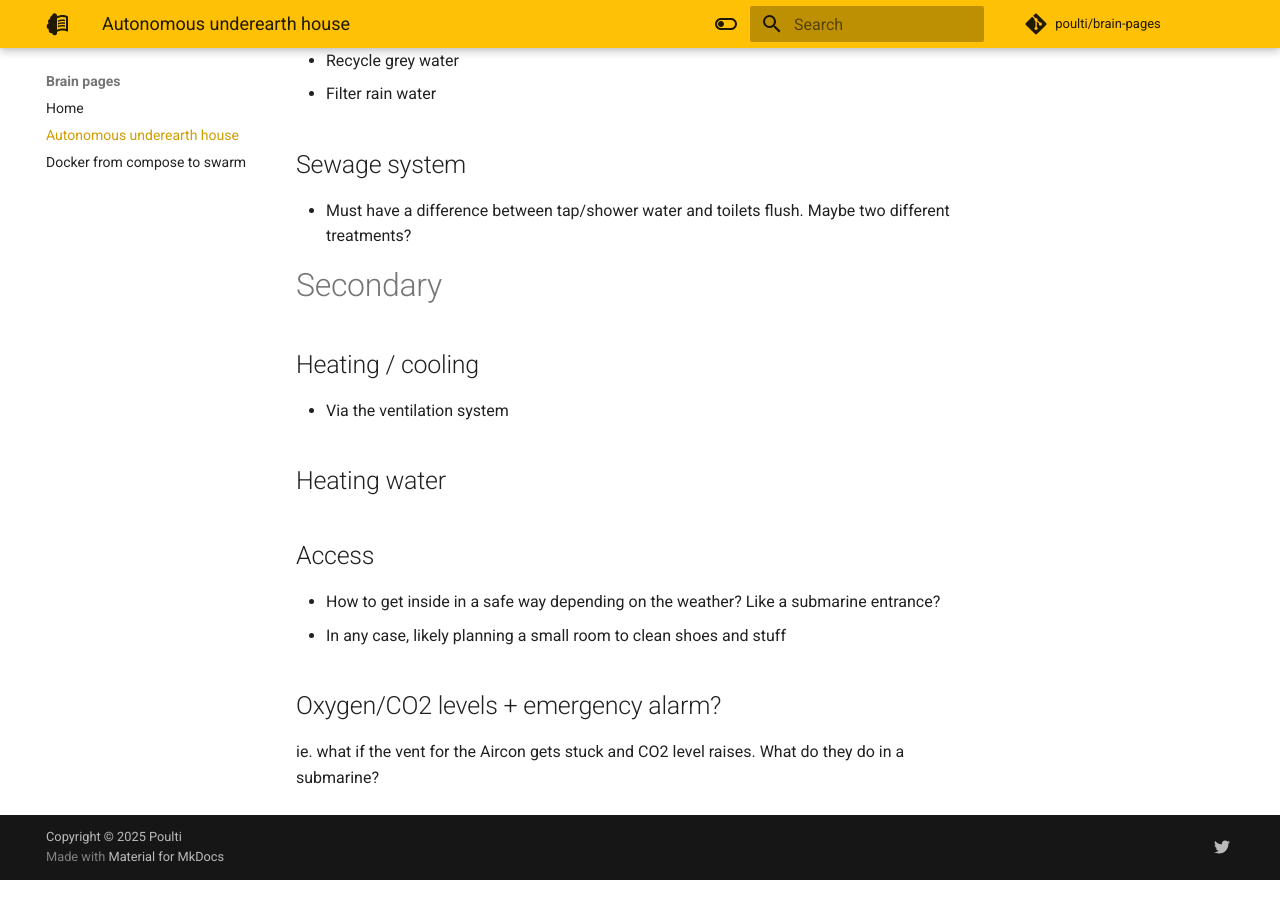
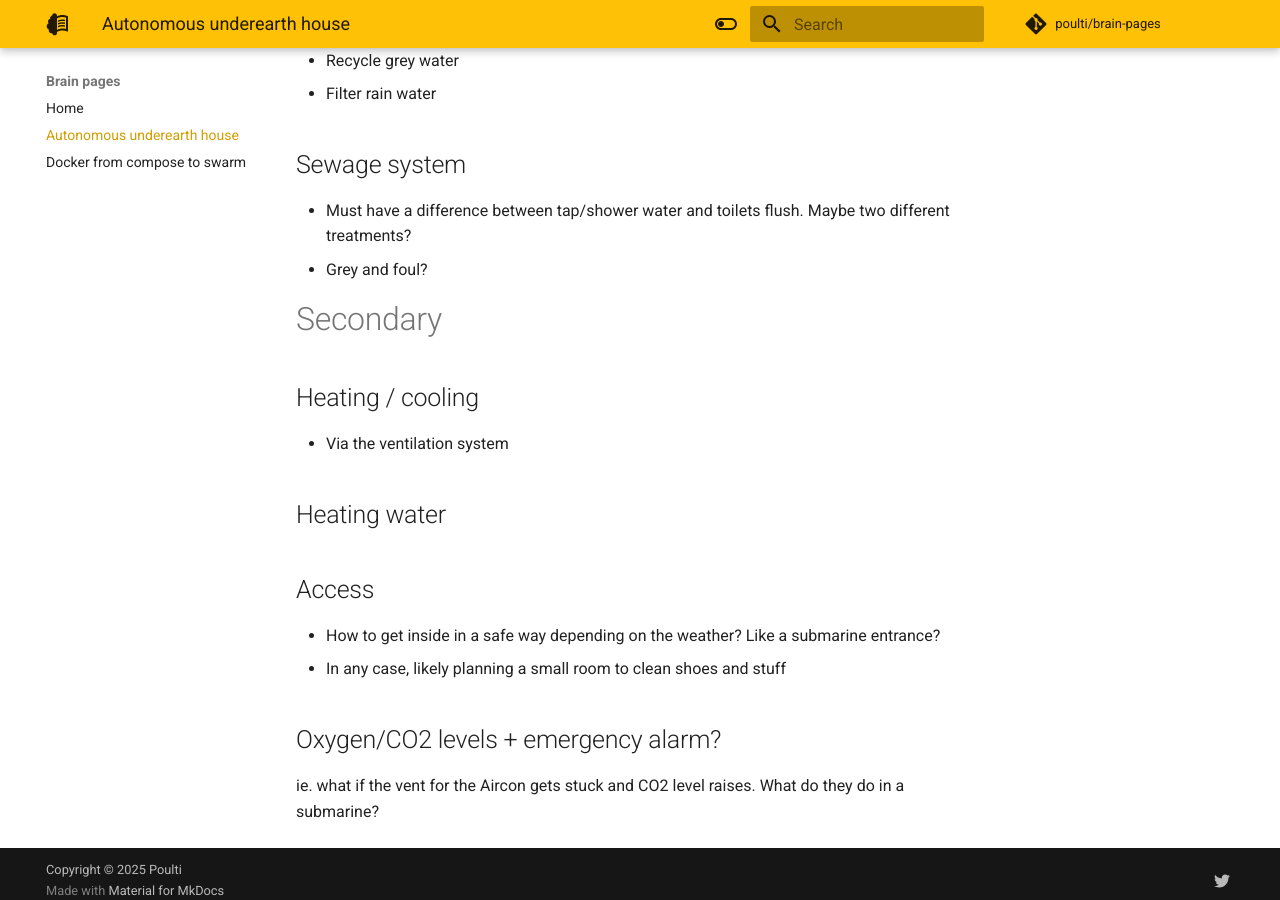
Before and after one commit to poulti/brain-pages, an MkDocs documentation site: the page built from docs/autonomous-underearth-house.md, in a window 1280 px wide and 900 px high, scrolled down 1348 px. Built offline with MkDocs 1.6.1 and Material for MkDocs 9.7.7, drawn with Linux system fonts in a browser that asks for light colours; comment, search, counter and statistics services are not loaded.

```diff
--- a/docs/autonomous-underearth-house.md
+++ b/docs/autonomous-underearth-house.md
@@ -35,6 +35,7 @@
 - Filter rain water
 ## Sewage system
 - Must have a difference between tap/shower water and toilets flush. Maybe two different treatments?
+- Grey and foul?
 
 
 # Secondary
```
